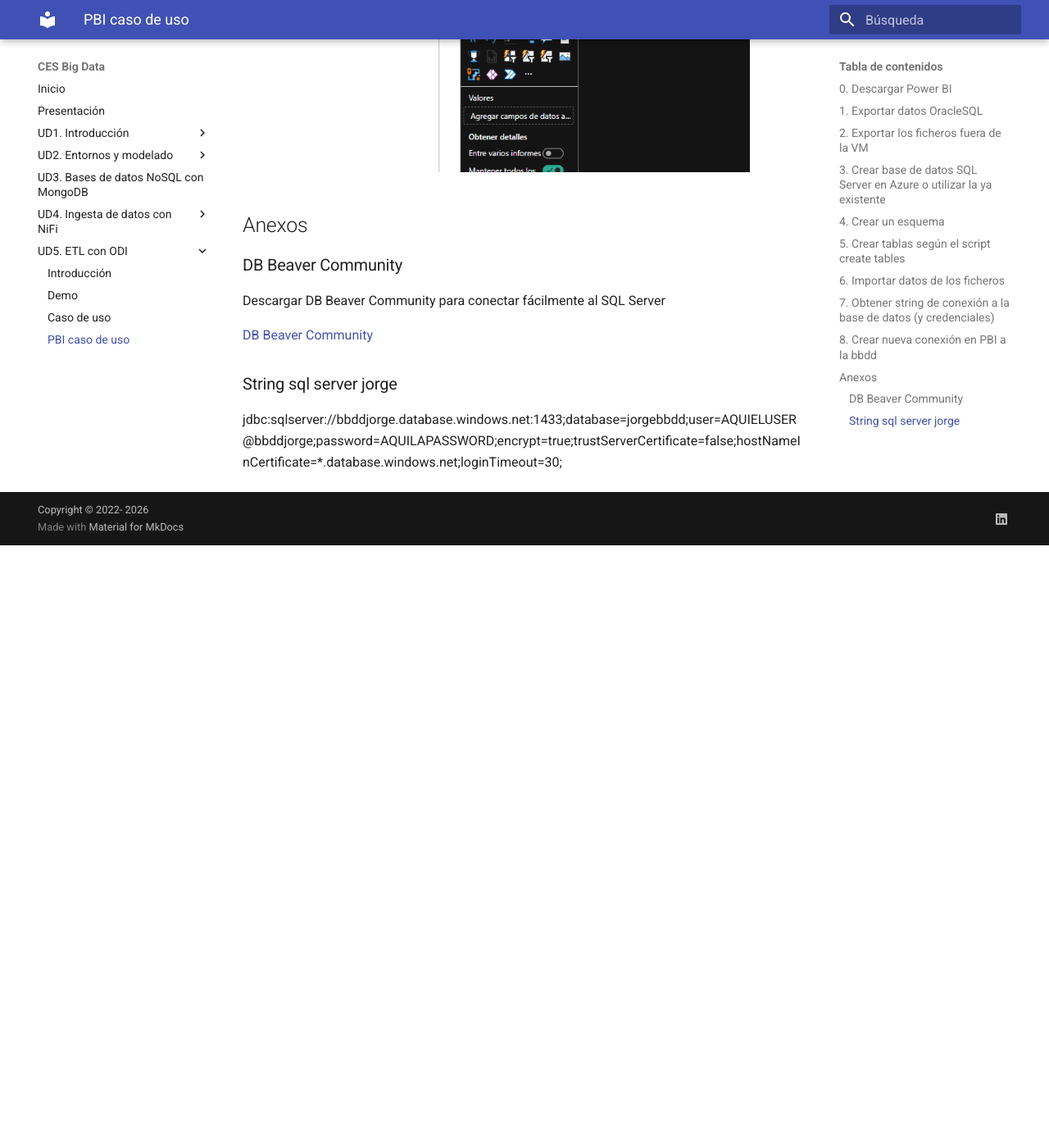
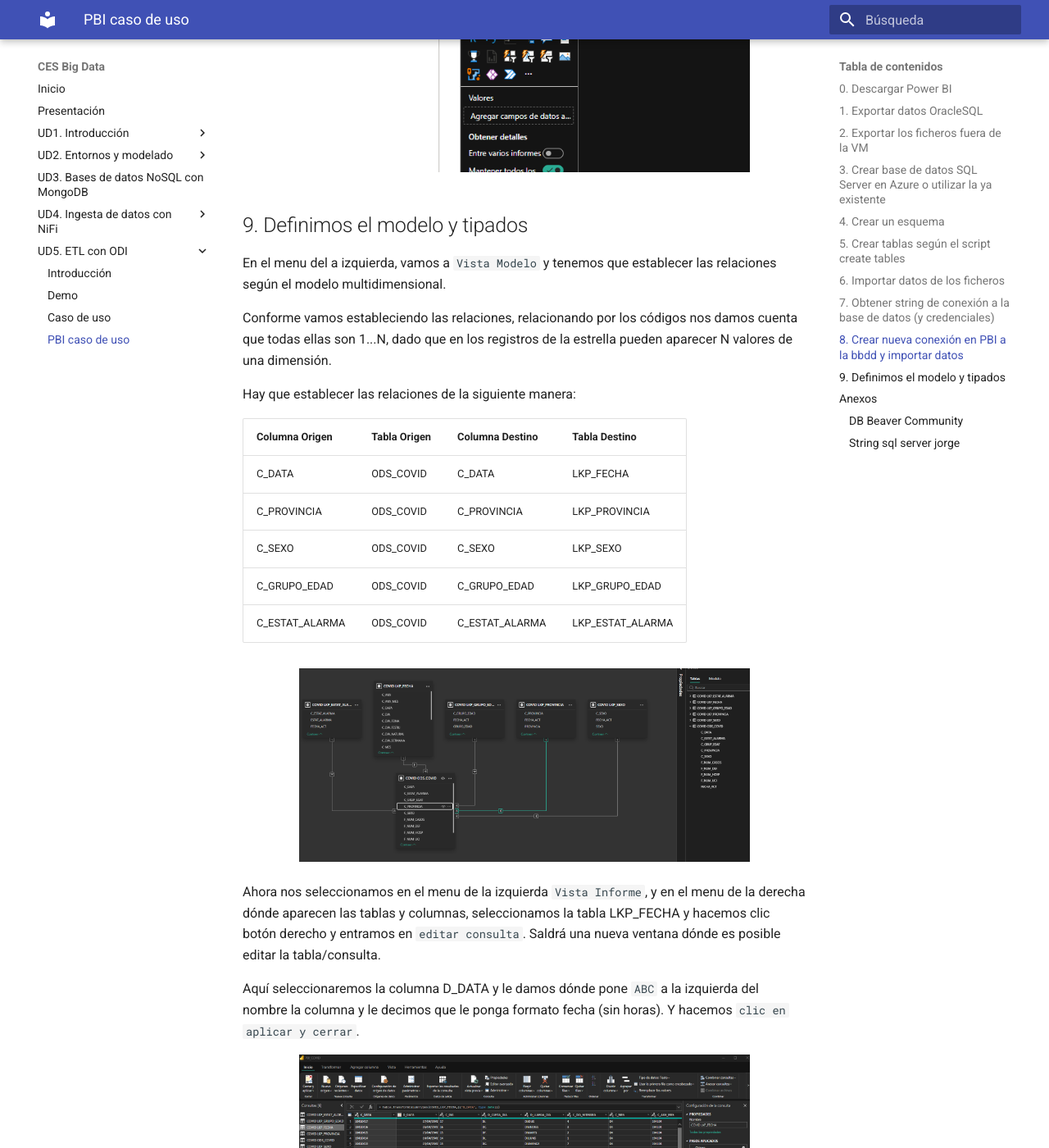
Before and after one commit to jorsodom/bigdata-sb, an MkDocs documentation site: the page built from docs/pbi/covid.md, in a window 1280 px wide and 1400 px high, scrolled down 5886 px. Shown: the whole window at 82% size. Built offline with MkDocs 1.6.1 and Material for MkDocs 9.7.7, drawn with Linux system fonts in a browser that asks for light colours; before the commit the page ends 6551 px from its top, so only the background shows below that; some of the changed text lies outside the part shown.

Commit message:
uprgade pbi first case

```diff
--- a/docs/pbi/covid.md
+++ b/docs/pbi/covid.md
@@ -127,7 +127,7 @@
 > Nota: la base de datos debe estar abierta a internet para permitir el acceso sin restricciones.
 
 
-## 8. Crear nueva conexión en PBI a la bbdd
+## 8. Crear nueva conexión en PBI a la bbdd y importar datos
 
 Abrimos la aplicación de Power BI. Seleccionamos origen de datos `SQL Server`. Seleccionamos modo "Direct Import".
 
@@ -144,7 +144,7 @@
 </div>
 
 
-Saldrá la lista de tablas a importar, seleccionamos las deseadas. Y hacemos clic en "Cargar". Esta acción realizará la carga de datos en el proyecto que lee de la base de datos en la nube.
+Saldrá la lista de tablas a importar, seleccionamos las deseadas. Y hacemos clic en `Cargar`. Esta acción realizará la carga de datos en el proyecto que lee de la base de datos en la nube.
 
 
 <div align="center">
@@ -161,6 +161,41 @@
 </div>
 
 
+## 9. Definimos el modelo y tipados
+
+En el menu del a izquierda, vamos a `Vista Modelo` y tenemos que establecer las relaciones según el modelo multidimensional.
+
+Conforme vamos estableciendo las relaciones, relacionando por los códigos nos damos cuenta que todas ellas son 1...N, dado que en los registros de la estrella
+pueden aparecer N valores de una dimensión.
+
+Hay que establecer las relaciones de la siguiente manera:
+
+| Columna Origen   | Tabla Origen | Columna Destino   | Tabla Destino        |
+|------------------|--------------|-------------------|----------------------|
+| C_DATA           | ODS_COVID    | C_DATA            | LKP_FECHA            |
+| C_PROVINCIA      | ODS_COVID    | C_PROVINCIA       | LKP_PROVINCIA        |
+| C_SEXO           | ODS_COVID    | C_SEXO            | LKP_SEXO             |
+| C_GRUPO_EDAD     | ODS_COVID    | C_GRUPO_EDAD      | LKP_GRUPO_EDAD       |
+| C_ESTAT_ALARMA   | ODS_COVID    | C_ESTAT_ALARMA    | LKP_ESTAT_ALARMA     |
+
+
+<div align="center">
+<img src="../../img/pbi_covid_pbi5.png" alt="pbi caso de uso"
+width="80%" />
+</div>
+
+Ahora nos seleccionamos en el menu de la izquierda `Vista Informe`, y en el menu de la derecha dónde aparecen las tablas y columnas, seleccionamos la tabla LKP_FECHA y hacemos clic botón derecho y entramos en `editar consulta`. Saldrá una nueva ventana dónde es posible editar la tabla/consulta.
+
+Aquí seleccionaremos la columna D_DATA y le damos dónde pone `ABC` a la izquierda del nombre la columna y le decimos que le ponga formato fecha (sin horas). Y hacemos `clic en aplicar y cerrar`.
+
+<div align="center">
+<img src="../../img/pbi_covid_pbi6.png" alt="pbi caso de uso"
+width="80%" />
+</div>
+
+
+
+
 ## Anexos
 
 ### DB Beaver Community
```
Also changed, not shown: docs/img/pbi_covid_pbi5.png (added), docs/img/pbi_covid_pbi6.png (added).
